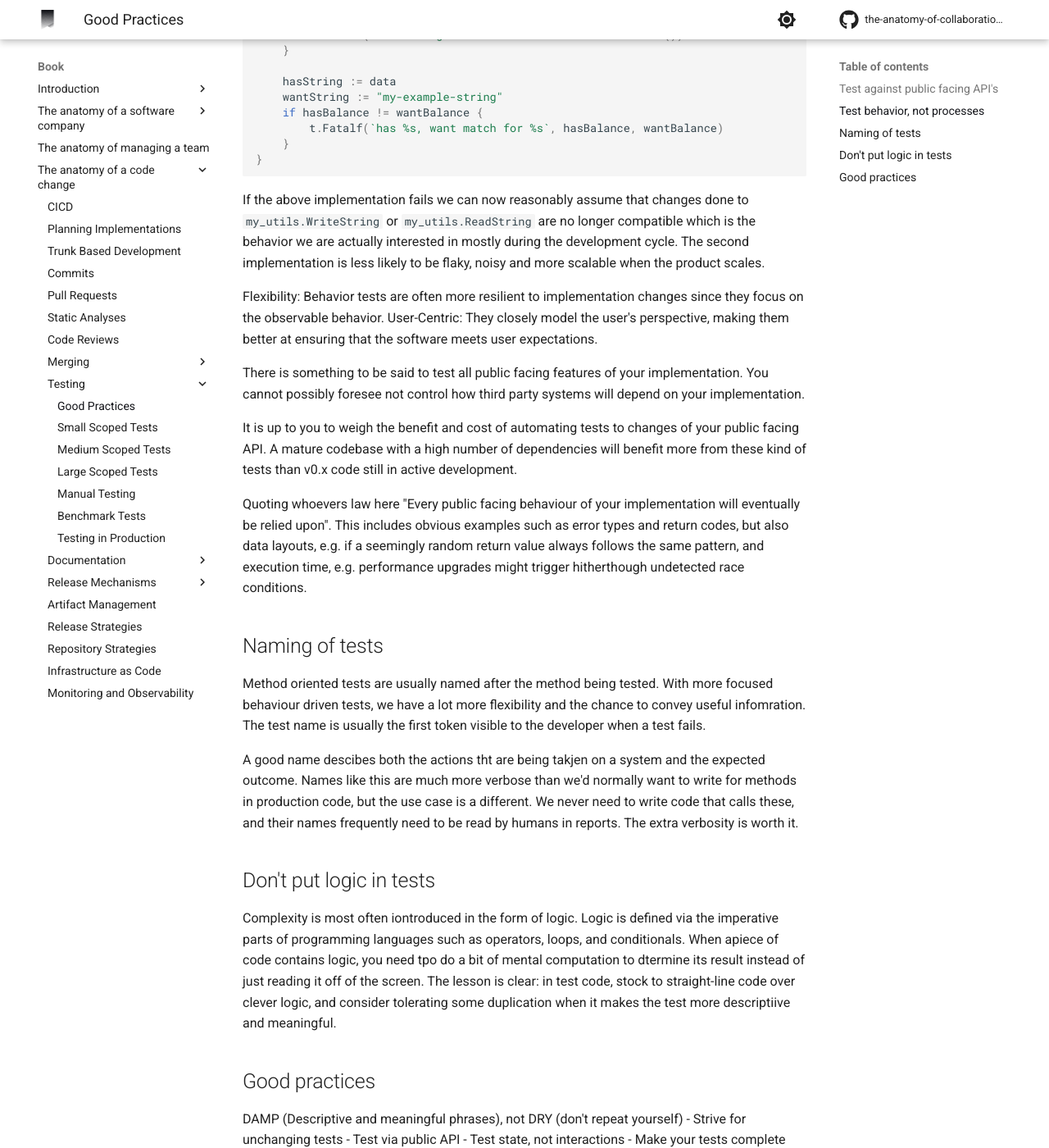
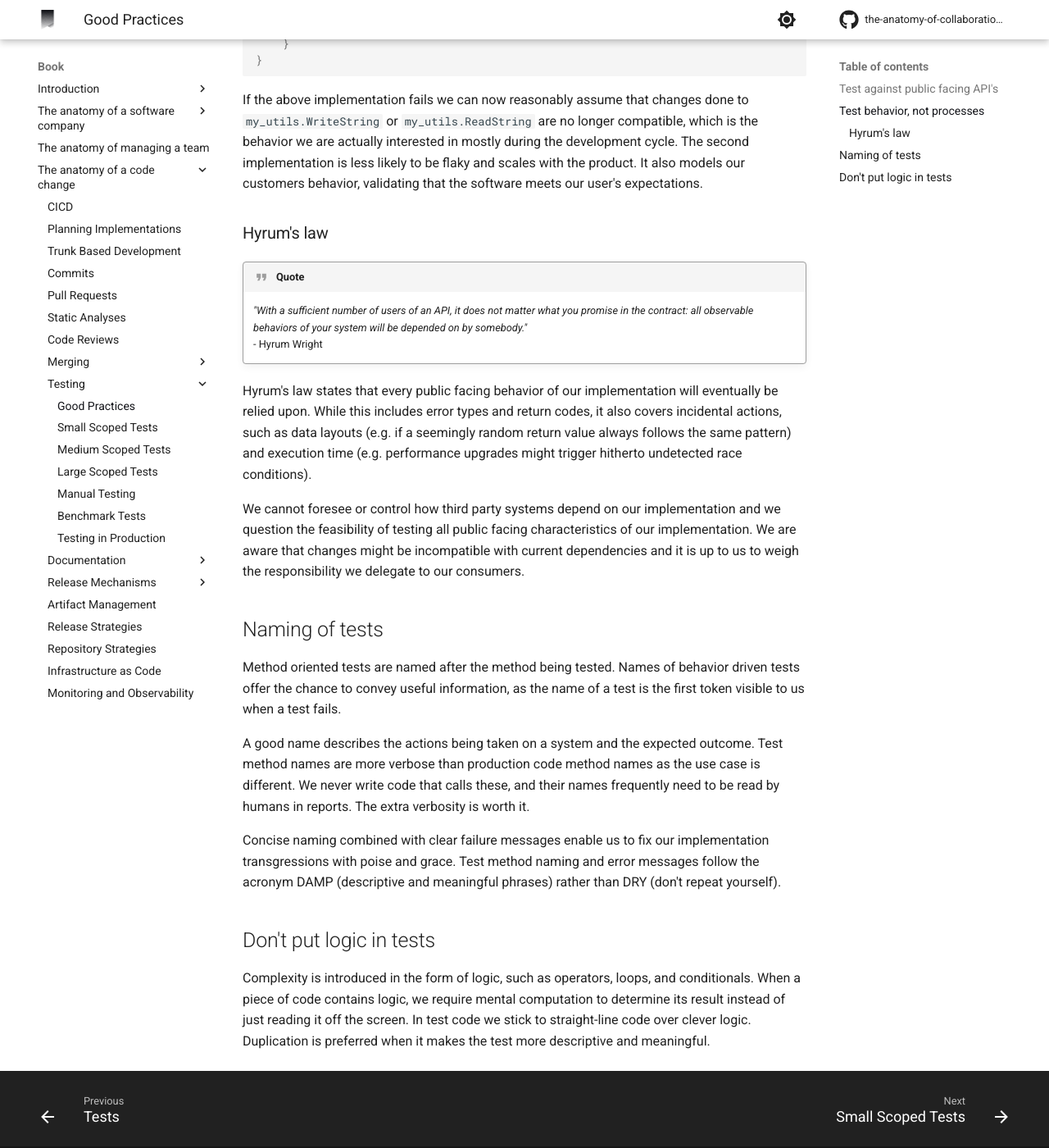
Before and after one commit to engineering-collaboration/book, an MkDocs documentation site: the page built from docs/book/anatomy-of-a-code-change/testing/good-practices.md, in a window 1280 px wide and 1400 px high, scrolled down 1793 px. Shown: the whole window at 82% size. Built offline with MkDocs 1.6.1 and Material for MkDocs 9.7.7, drawn with Linux system fonts in a browser that asks for light colours; comment, search, counter and statistics services are not loaded; some of the changed text lies outside the part shown.

Commit message:
Summarize good practices

````diff
--- a/docs/book/anatomy-of-a-code-change/testing/good-practices.md
+++ b/docs/book/anatomy-of-a-code-change/testing/good-practices.md
@@ -1,21 +1,19 @@
 # Good practices when writing tests
 
-Before delving deeper into distinct testing scopes and strategies we can examine some generally applicable good practices when it comes to writing tests.
+Before delving deeper into distinct testing scopes and strategies we examine generally applicable good practices when it comes to writing tests.
 
 ## Test against public facing API's
 
-When writing tests it is best assume as little as possible of the the implementation. We aim to write tests for public facing interfaces, not private ones. Private implementations tend to change more frequently over time as additional feature requests come in and code is refactored, moved to libraries, or removed entirely.
+When writing tests we assume as little as possible of the implementation. We write tests for public facing interfaces, not private ones. Private implementations change more frequently over time as additional feature requests come in and code is refactored, moved to libraries, or removed entirely.
 
-When refactoring code we want to run tests to ensure we haven't changed behavior for implementations that call the public facing methods and API's. Testing against private implementations mostly doesn't make sense as we actively just changed the private implementation.
+When refactoring code we run tests to ensure we haven't changed behavior for implementations that call the public facing methods and API's. Testing against private implementations mostly doesn't make sense as we actively just changed the private implementation.
 
 ## Test behavior, not processes
 
-As mentioned above when writing tests it is best to assume as little as possible of the internal workings of the implementation. Therefore we want to test against an expected *behaviour* not an expected chain of *processes*.
-
-An example that highlights the difference is testing our serialization utilities.
+Good tests assume as little as possible of the internal workings of the implementation and test against an expected *behaviour* not an expected chain of *processes*. An example highlighting the difference:
 
 ```golang
-func Test_WriteStringSuccess(t *testing.T) {
+func Test_SerializeStringSuccess(t *testing.T) {
     path := "/a/path/to/a/file"
     my_utils.WriteString("my-example-string", path)
     if err != nil {
@@ -35,22 +33,22 @@ func Test_WriteStringSuccess(t *testing.T) {
 }
 ```
 
-The above implementation tests whether `my_utils.WriteString` correctly writes the given input string into a file provided via a path string. The problem with the above test implementation lies within the fact that we are testing against the *process* of **how** `my_utils.WriteString` serializes the given string input.
+The above implementation tests whether `my_utils.WriteString` correctly writes the given input string to a file provided via a path. The problem with the above test lies within the fact that we are testing against the *process* of **how** `my_utils.WriteString` serializes the given string input.
 
-The above implementation becomes brittle with every future evolution of `my_utils.WriteString` as it cannot account for any additional tasks that are performed, such as byte padding, prefixing metadata, serializing as clear text json vs binary json... And these are assumptions that we are writing directly to a filesystem, instead of a virtualized environment or an in-memory database.
+The implementation becomes brittle with every future evolution of `my_utils.WriteString`. It cannot account for any additional tasks that are performed, such as byte padding, prefixing metadata, serializing as clear text json vs binary json, etc., assuming that we are writing directly to a filesystem, instead of a virtualized environment or an in-memory database.
 
-These might be aspects that we want to test either at a later stage in the product lifecycle, or because we are working on extremely specialized software, or are working on a popular library that is being dependent on by millions of projects. I guarantee these are not aspects we want to write tests for BEFORE a specific problem has occurred in production that allowed the necessity of testing against process.
-
-Instead we prefer writing tests against the *behavior* of **what** we expect to happen.
+These aspects are worth testing at a later stage in the product lifecycle for extremely specialized software consumed by millions of clients. Assuming we are not working on products for healthcare or aviation, we prioritize development velocity over full process coverage and add tests only after specific problems occurred in production. Instead, we write tests against the *behavior* of **what** we expect to happen.
 
 ```golang
-func Test_WriteStringSuccess(t *testing.T) {
+func Test_SerializeStringSuccess(t *testing.T) {
     path := "/a/path/to/a/file"
     err := my_utils.WriteString("my-example-string", path)
     if err != nil {
 		t.Fatalf("WriteString failed with error: " + err.Error())
 	}
 
+    // changed the line below to use our
+    // public facing ReadString instead of os lib
     data, err := my_utils.ReadString(path)
     if err != nil {
 		t.Fatalf("ReadString failed with error: " + err.Error())
@@ -64,39 +62,26 @@ func Test_WriteStringSuccess(t *testing.T) {
 }
 ```
 
-If the above implementation fails we can now reasonably assume that changes done to `my_utils.WriteString` or `my_utils.ReadString` are no longer compatible which is the behavior we are actually interested in mostly during the development cycle. The second implementation is less likely to be flaky, noisy and more scalable when the product scales.
+If the above implementation fails we can now reasonably assume that changes done to `my_utils.WriteString` or `my_utils.ReadString` are no longer compatible, which is the behavior we are actually interested in mostly during the development cycle. The second implementation is less likely to be flaky and scales with the product. It also models our customers behavior, validating that the software meets our user's expectations.
 
-Flexibility: Behavior tests are often more resilient to implementation changes since they focus on the observable behavior.
-User-Centric: They closely model the user's perspective, making them better at ensuring that the software meets user expectations.
+### Hyrum's law
 
-There is something to be said to test all public facing features of your implementation. You cannot possibly foresee not control how third party systems will depend on your implementation.
+!!! quote
+    *"With a sufficient number of users of an API, it does not matter what you promise in the contract: all observable behaviors of your system will be depended on by somebody."*
+    - Hyrum Wright
 
-It is up to you to weigh the benefit and cost of automating tests to changes of your public facing API. A mature codebase with a high number of dependencies will benefit more from these kind of tests than v0.x code still in active development.
+Hyrum's law states that every public facing behavior of our implementation will eventually be relied upon. While this includes error types and return codes, it also covers incidental actions, such as data layouts (e.g. if a seemingly random return value always follows the same pattern) and execution time (e.g. performance upgrades might trigger hitherto undetected race conditions).
 
-Quoting whoevers law here "Every public facing behaviour of your implementation will eventually be relied upon". This includes obvious examples such as error types and return codes, but also data layouts, e.g. if a seemingly random return value always follows the same pattern, and execution time, e.g. performance upgrades might trigger hitherthough undetected race conditions.
-
+We cannot foresee or control how third party systems depend on our implementation and we question the feasibility of testing all public facing characteristics of our implementation. We are aware that changes might be incompatible with current dependencies and it is up to us to weigh the responsibility we delegate to our consumers.
 
 ## Naming of tests
 
-Method oriented tests are usually named after the method being tested. With more focused behaviour driven tests, we have a lot more flexibility and the chance to convey useful infomration. The test name is usually the first token visible to the developer when a test fails.
+Method oriented tests are named after the method being tested. Names of behavior driven tests offer the chance to convey useful information, as the name of a test is the first token visible to us when a test fails.
 
-A good name descibes both the actions tht are being takjen on a system and the expected outcome.
-Names like this are much more verbose than we'd normally want to write for methods in production code, but the use case is a different. We never need to write code that calls these, and their names frequently need to be read by humans in reports. The extra verbosity is worth it.
+A good name describes the actions being taken on a system and the expected outcome. Test method names are more verbose than production code method names as the use case is different. We never write code that calls these, and their names frequently need to be read by humans in reports. The extra verbosity is worth it.
+
+Concise naming combined with clear failure messages enable us to fix our implementation transgressions with poise and grace. Test method naming and error messages follow the acronym DAMP (descriptive and meaningful phrases) rather than DRY (don't repeat yourself).
 
 ## Don't put logic in tests
 
-Complexity is most often iontroduced in the form of logic. Logic is defined via the imperative parts of programming languages such as operators, loops, and conditionals. When apiece of code contains logic, you need tpo do a bit of mental computation to dtermine its result instead of just reading it off of the screen. The lesson is clear: in test code, stock to straight-line code over clever logic, and consider tolerating some duplication when it makes the test more descriptiive and meaningful.
-
-## Good practices
-
-DAMP (Descriptive and meaningful phrases), not DRY (don't repeat yourself)
-- Strive for unchanging tests
-- Test via public API
-- Test state, not interactions
-- Make your tests complete and concise
-- Test behaviours, not methods
-- Structure tests to emphasize behaviours
-- Name tests
-- Don't put logic in tests
-- Write clear failure messages
-- DAMP, over DRY
+Complexity is introduced in the form of logic, such as operators, loops, and conditionals. When a piece of code contains logic, we require mental computation to determine its result instead of just reading it off the screen. In test code we stick to straight-line code over clever logic. Duplication is preferred when it makes the test more descriptive and meaningful.
````
